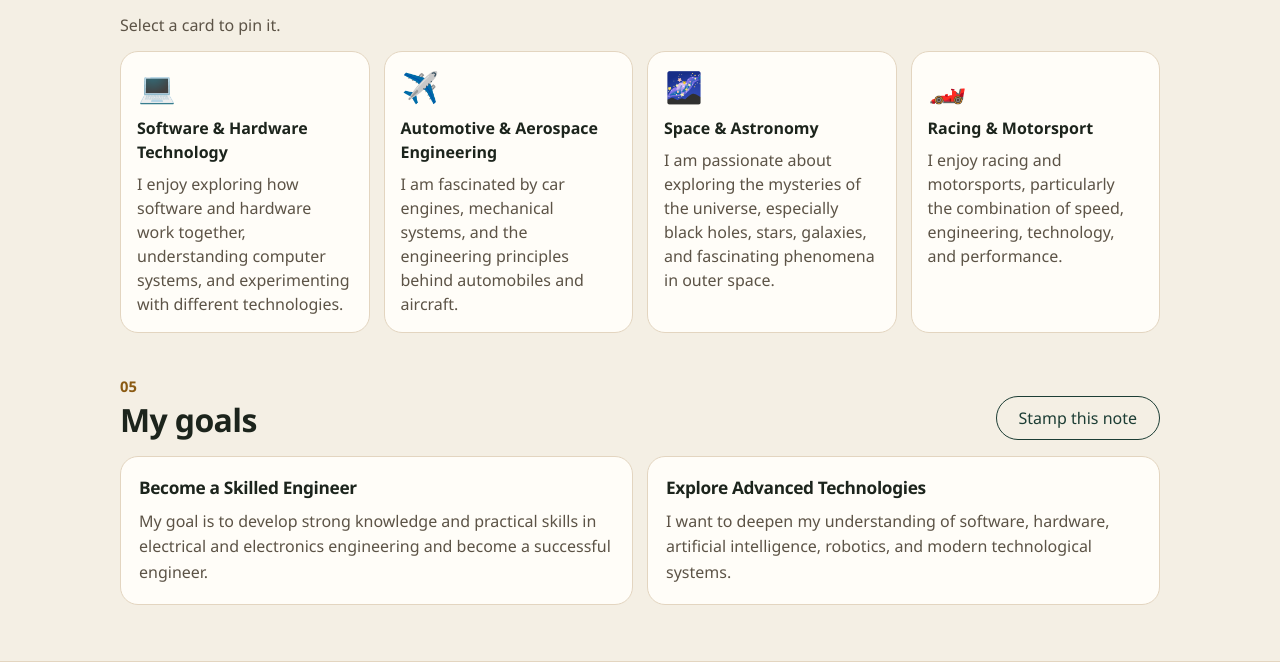
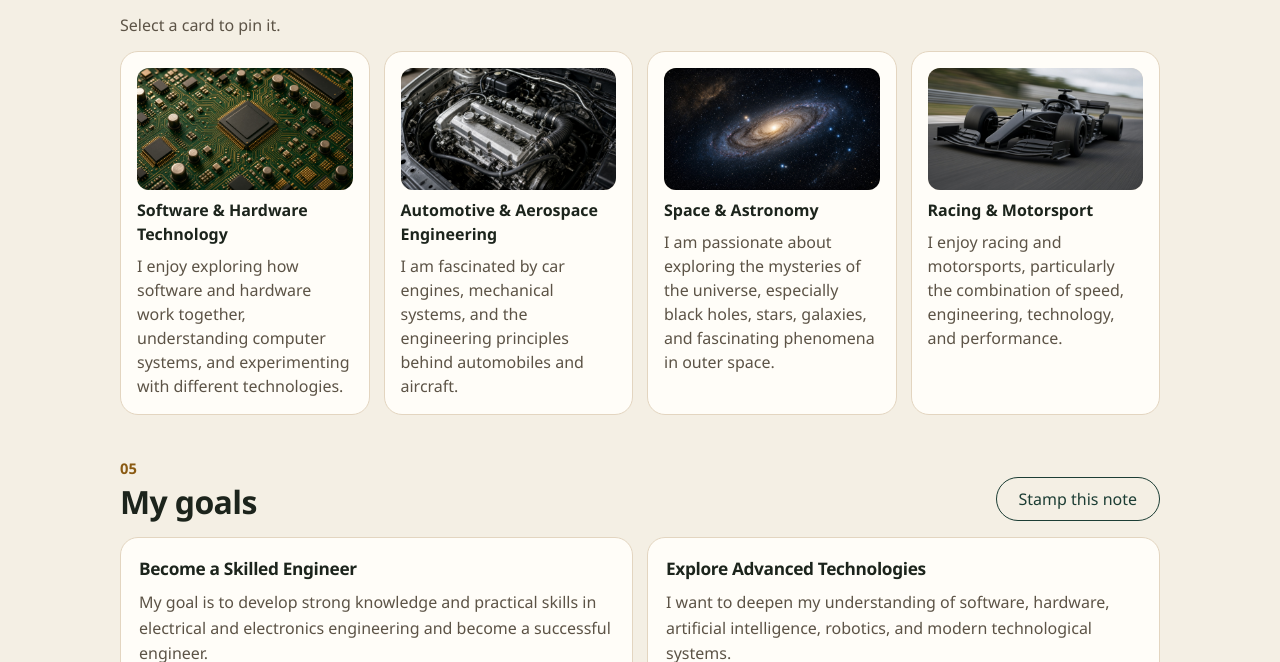
Before and after one commit to SONIC012912/personal-portfolio, a plain HTML site: page about.html in a window 1280 px wide. Shown: the part 1789-2451 px from the top of the page. Drawn offline with Linux system fonts and the light colour scheme.

Commit message:
Replace interest card icons with photos.
Each My Interests card now shows a matching image with rounded corners and a subtle hover zoom.

Co-authored-by: Cursor <cursoragent@cursor.com>

```diff
--- a/about.html
+++ b/about.html
@@ -226,22 +226,30 @@
         <p class="section-lead">Select a card to pin it.</p>
         <div class="card-grid">
           <button type="button" class="interest-card" data-open-note="interests" aria-pressed="false">
-            <span class="interest-icon" aria-hidden="true">💻</span>
+            <span class="interest-photo">
+              <img src="images/interest-hardware.jpg" alt="">
+            </span>
             <span class="card-title">Software & Hardware Technology</span>
             <span class="placeholder">I enjoy exploring how software and hardware work together, understanding computer systems, and experimenting with different technologies.</span>
           </button>
           <button type="button" class="interest-card" data-open-note="interests" aria-pressed="false">
-            <span class="interest-icon" aria-hidden="true">✈️</span>
+            <span class="interest-photo">
+              <img src="images/interest-automotive.jpg" alt="">
+            </span>
             <span class="card-title">Automotive & Aerospace Engineering</span>
             <span class="placeholder">I am fascinated by car engines, mechanical systems, and the engineering principles behind automobiles and aircraft.</span>
           </button>
           <button type="button" class="interest-card" data-open-note="interests" aria-pressed="false">
-            <span class="interest-icon" aria-hidden="true">🌌</span>
+            <span class="interest-photo">
+              <img src="images/interest-space.jpg" alt="">
+            </span>
             <span class="card-title">Space & Astronomy</span>
             <span class="placeholder">I am passionate about exploring the mysteries of the universe, especially black holes, stars, galaxies, and fascinating phenomena in outer space.</span>
           </button>
           <button type="button" class="interest-card" data-open-note="interests" aria-pressed="false">
-            <span class="interest-icon" aria-hidden="true">🏎️</span>
+            <span class="interest-photo">
+              <img src="images/interest-racing.jpg" alt="">
+            </span>
             <span class="card-title">Racing & Motorsport</span>
             <span class="placeholder">I enjoy racing and motorsports, particularly the combination of speed, engineering, technology, and performance.</span>
           </button>
--- a/css/styles.css
+++ b/css/styles.css
@@ -576,14 +576,22 @@ html:has(.page-about) {
   stroke-dasharray: 4 7;
 }
 
-.interest-icon {
-  width: 40px;
-  height: 40px;
-  display: grid;
-  place-items: center;
-  font-family: "Segoe UI Emoji", "Segoe UI Symbol", sans-serif;
-  font-size: 30px;
-  line-height: 1;
+.interest-photo {
+  display: block;
+  width: 100%;
+  aspect-ratio: 16 / 9;
+  border-radius: 12px;
+  overflow: hidden;
+  background: #e7dcc8;
+}
+
+.interest-photo img {
+  width: 100%;
+  height: 100%;
+  object-fit: cover;
+  display: block;
+  transform: scale(1);
+  transition: transform 400ms ease;
 }
 
 .page-about button:focus-visible,
@@ -834,6 +842,10 @@ html:has(.page-about) {
     border-color: #1c3d34;
   }
 
+  .interest-card:hover .interest-photo img {
+    transform: scale(1.08);
+  }
+
   .project-card:hover {
     transform: translateY(-4px) scale(1.03);
     border-color: #1c3d34;
@@ -949,7 +961,9 @@ html:has(.page-about) {
   .project-card:hover,
   .button:active,
   .project-card:active,
-  .theme-toggle {
+  .theme-toggle,
+  .interest-photo img,
+  .interest-card:hover .interest-photo img {
     transform: none;
   }
 }
@@ -1105,9 +1119,12 @@ html[data-theme="dark"] .ring-value {
   stroke: #8a7d6c;
 }
 
-html[data-theme="dark"] .project-photo svg,
-html[data-theme="dark"] .interest-icon {
+html[data-theme="dark"] .project-photo svg {
   stroke: #e8a317;
+}
+
+html[data-theme="dark"] .interest-photo {
+  background: #24302c;
 }
 
 html[data-theme="dark"] .skill-tags li {
```
Also changed, not shown: images/interest-automotive.jpg (added), images/interest-hardware.jpg (added), images/interest-racing.jpg (added), images/interest-space.jpg (added).
